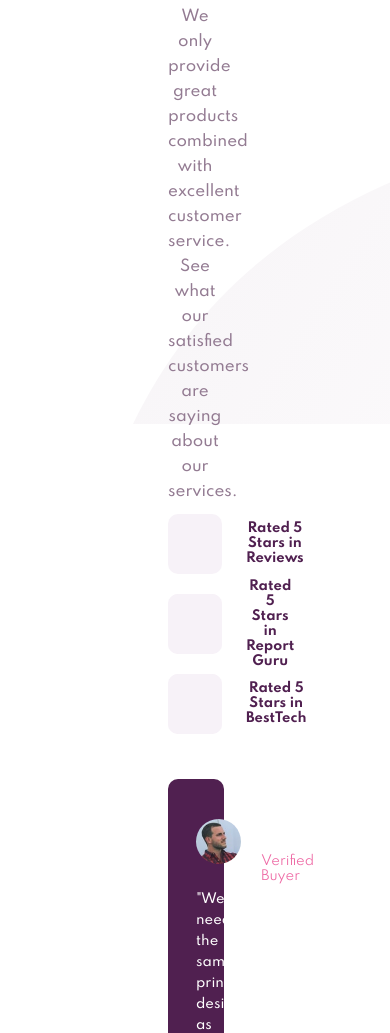
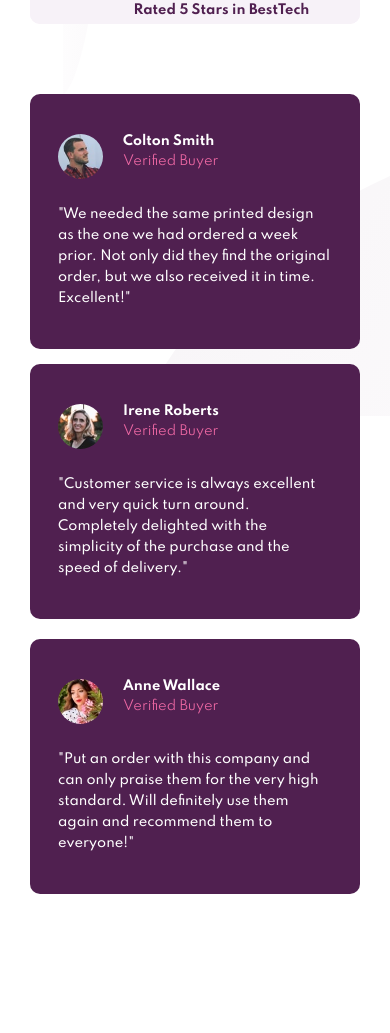
Before and after one commit to cristianung/social-proof-section, a plain HTML site: page index.html in a window 390 px wide. Shown: the part 519-1552 px from the top of the page. After the commit the page ends 1463 px from the top, so only its background shows below. Drawn offline with Linux system fonts and the light colour scheme.

Commit message:
Finished section

```diff
--- a/css/style.css
+++ b/css/style.css
@@ -19,54 +19,45 @@ html {
   font-size: 62.5%; }
 
 body {
-  height: 100vh;
+  min-height: 100vh;
   font-size: 1.5rem;
   font-family: 'Spartan', sans-serif;
   background-image: url(../img/bg-pattern-top-desktop.svg), url(../img/bg-pattern-bottom-desktop.svg);
   background-repeat: no-repeat;
-  background-position: 16.28vw 0vh, 34vw 32vh;
-  padding: 13rem 16.8rem;
+  background-position: 16.28vw 0vh, 35vw 31vh;
+  background-size: 30% 42%, auto;
+  padding: 5rem 3rem;
   display: flex;
   justify-content: center;
   align-items: center; }
 
+/*
+    || SOCIAL PROOF SECTION
+*/
 .section-social-proof {
   max-width: 111.1rem;
   width: 100%;
-  height: 57.5rem; }
+  min-height: 57.5rem; }
 
 .rating {
   display: flex;
   min-height: 50%; }
-  @media only screen and (max-width: 66.62em) {
-    .rating {
-      flex-direction: column;
-      text-align: center; } }
   .rating__description {
     flex: 0 0 50%;
     padding-right: 7.4rem; }
-    @media only screen and (max-width: 66.62em) {
-      .rating__description {
-        padding: 0; } }
   .rating__stars {
     flex: 1;
     display: flex;
     flex-direction: column;
     justify-content: space-evenly; }
-    @media only screen and (max-width: 66.62em) {
-      .rating__stars > div {
-        margin: 10px 0; } }
     .rating__stars--feature {
       background-color: #f7f2f8;
       width: 83%;
       height: 6rem;
-      padding: 0 0 0 35px;
+      padding: 0 0 0 3.5rem;
       border-radius: 1rem;
       display: flex;
       align-items: center; }
-      @media only screen and (max-width: 66.62em) {
-        .rating__stars--feature {
-          width: 100%; } }
       .rating__stars--feature-2 {
         margin-left: 5rem;
         padding: 0; }
@@ -77,14 +68,14 @@ body {
       display: inline-block;
       background-image: url(../img/icon-star.svg);
       background-repeat: no-repeat;
-      width: 20px;
-      height: 20px;
-      margin-right: 5px; }
+      width: 2rem;
+      height: 2rem;
+      margin-right: .5rem; }
     .rating__stars-detail {
       color: var(--color-primary-very-dark-magenta);
-      font-size: 13px;
+      font-size: 1.3rem;
       font-weight: 700;
-      margin-left: 18px;
+      margin-left: 1.8rem;
       display: inline-block; }
 
 /* || Typography */
@@ -102,15 +93,9 @@ body {
 /* || User reviews */
 .user-reviews {
   display: flex;
-  margin-top: 3.5rem; }
+  margin-top: 6rem; }
   .user-reviews > *:not(:last-child) {
     margin-right: 3rem; }
-    @media only screen and (max-width: 66.62em) {
-      .user-reviews > *:not(:last-child) {
-        margin-right: 0; } }
-  @media only screen and (max-width: 66.62em) {
-    .user-reviews {
-      flex-direction: column; } }
 
 .review {
   max-width: 35rem;
@@ -118,16 +103,10 @@ body {
   height: 20%;
   border-radius: 1rem;
   padding: 4rem 2.8rem; }
-  @media only screen and (max-width: 66.62em) {
-    .review {
-      max-width: 100%; } }
   .review-2 {
     margin-top: 1.5rem; }
   .review-3 {
     margin-top: 3rem; }
-    @media only screen and (max-width: 66.62em) {
-      .review-3 {
-        margin-top: 2rem; } }
   .review__user {
     display: flex; }
     .review__user-box {
@@ -136,7 +115,7 @@ body {
     .review__user--name {
       color: var(--color--white);
       font-weight: 700;
-      margin-bottom: .5rem;
+      margin-bottom: 0.5rem;
       font-size: 1.3rem; }
     .review__user--status {
       color: var(--color-primary-soft-pink);
@@ -151,3 +130,31 @@ body {
     font-size: 1.3rem;
     line-height: 2.1rem;
     font-weight: 500; }
+
+/*
+    || MEDIA QUERIES
+*/
+@media only screen and (max-width: 66.62em) {
+  .rating {
+    flex-direction: column;
+    text-align: center; }
+    .rating__description {
+      padding: 0; }
+    .rating__stars {
+      margin-top: 3rem; }
+      .rating__stars > div {
+        margin: 1rem 0; }
+      .rating__stars--feature {
+        width: 100%;
+        flex-wrap: wrap;
+        justify-content: center; }
+  .heading {
+    font-size: 3.5rem; }
+  .user-reviews {
+    flex-direction: column; }
+    .user-reviews > *:not(:last-child) {
+      margin-right: 0; }
+  .review {
+    max-width: 100%; }
+    .review-3 {
+      margin-top: 2rem; } }
--- a/sass/_base.scss
+++ b/sass/_base.scss
@@ -26,13 +26,14 @@ html {
 }
 
 body {
-    height: 100vh;
+    min-height: 100vh;
     font-size: 1.5rem;
     font-family: 'Spartan', sans-serif;
     background-image: url(../img/bg-pattern-top-desktop.svg), url(../img/bg-pattern-bottom-desktop.svg);
     background-repeat: no-repeat;
-    background-position: 16.28vw 0vh, 34vw 32vh;
-    padding: 13rem 16.8rem;
+    background-position: 16.28vw 0vh, 35vw 31vh;
+    background-size: 30% 42%, auto;
+    padding: 5rem 3rem;
     display: flex;
     justify-content: center;
     align-items: center;
--- a/sass/_components.scss
+++ b/sass/_components.scss
@@ -1,25 +1,20 @@
+/*
+    || SOCIAL PROOF SECTION
+*/
+
 .section-social-proof {
     max-width: 111.1rem;
     width: 100%;
-    height: 57.5rem;
+    min-height: 57.5rem;
 }
 
 .rating {
     display: flex;
     min-height: 50%;
 
-    @media only screen and (max-width: $bp-large) {
-        flex-direction: column;
-        text-align: center;
-    }
-
     &__description {
         flex: 0 0 50%;
         padding-right: 7.4rem;
-
-        @media only screen and (max-width: $bp-large) {
-            padding: 0;
-        }
     }
 
     &__stars {
@@ -28,30 +23,19 @@
         flex-direction: column;
         justify-content: space-evenly;
 
-        @media only screen and (max-width: $bp-large) {
-            & > div {
-                margin: 10px 0;
-            }
-        }
-
         &--feature {
             background-color: #f7f2f8;
             width: 83%;
             height: 6rem;
-            padding: 0 0 0 35px;
+            padding: 0 0 0 3.5rem;
             border-radius: 1rem;
 
             display: flex;
             align-items: center;
 
-            @media only screen and (max-width: $bp-large) {
-                width: 100%;
-            }
-
             &-2 {
                 margin-left: 5rem;
                 padding: 0;
-
             }
 
             &-3 {
@@ -64,17 +48,17 @@
             display: inline-block;
             background-image: url(../img/icon-star.svg);
             background-repeat: no-repeat;
-            width: 20px;
-            height: 20px;
-            margin-right: 5px;
+            width: 2rem;
+            height: 2rem;
+            margin-right: .5rem;
         }
 
         &-detail {
             color: var(--color-primary-very-dark-magenta);
-            font-size: 13px;
+            font-size: 1.3rem;
             font-weight: 700;
-            margin-left: 18px;
-            display: inline-block
+            margin-left: 1.8rem;
+            display: inline-block;
         }
     }
 }
@@ -98,20 +82,9 @@
 
 .user-reviews {
     display: flex;
-    margin-top: 3.5rem;
+    margin-top: 6rem;
 
-    & > *:not(:last-child) {
-        margin-right: 3rem;
-
-        @media only screen and (max-width: $bp-large) {
-            margin-right: 0;
-        }
-    }
-
-    @media only screen and (max-width: $bp-large) {
-        flex-direction: column;
-
-    }
+    & > *:not(:last-child) { margin-right: 3rem; }
 }
 
 .review {
@@ -121,24 +94,11 @@
     border-radius: 1rem;
     padding: 4rem 2.8rem;
 
-    @media only screen and (max-width: $bp-large) {
-        max-width: 100%;
-    }
+    &-2 { margin-top: 1.5rem; }
 
-    &-2 {
-        margin-top: 1.5rem;
-    }
-
-    &-3 {
-        margin-top: 3rem;
-
-        @media only screen and (max-width: $bp-large) {
-            margin-top: 2rem;
-        }
-    }
+    &-3 { margin-top: 3rem; }
 
     &__user {
-
         display: flex;
 
         &-box {
@@ -149,7 +109,7 @@
         &--name {
             color: var(--color--white);
             font-weight: 700;
-            margin-bottom: .5rem;
+            margin-bottom: 0.5rem;
             font-size: 1.3rem;
         }
 
@@ -173,3 +133,42 @@
         font-weight: 500;
     }
 }
+
+/*
+    || MEDIA QUERIES
+*/
+
+@media only screen and (max-width: $bp-large) {
+    .rating {
+        flex-direction: column;
+        text-align: center;
+
+        &__description { padding: 0;}
+
+        &__stars {
+            margin-top: 3rem;
+
+            & > div { margin: 1rem 0;}
+
+            &--feature {
+                width: 100%;
+                flex-wrap: wrap;
+                justify-content: center;
+            }
+        }
+    }
+
+    .heading { font-size: 3.5rem; }
+
+    .user-reviews {
+        flex-direction: column;
+
+        & > *:not(:last-child) { margin-right: 0; }
+    }
+
+    .review {
+        max-width: 100%;
+
+        &-3 { margin-top: 2rem; }
+    }
+}
```
